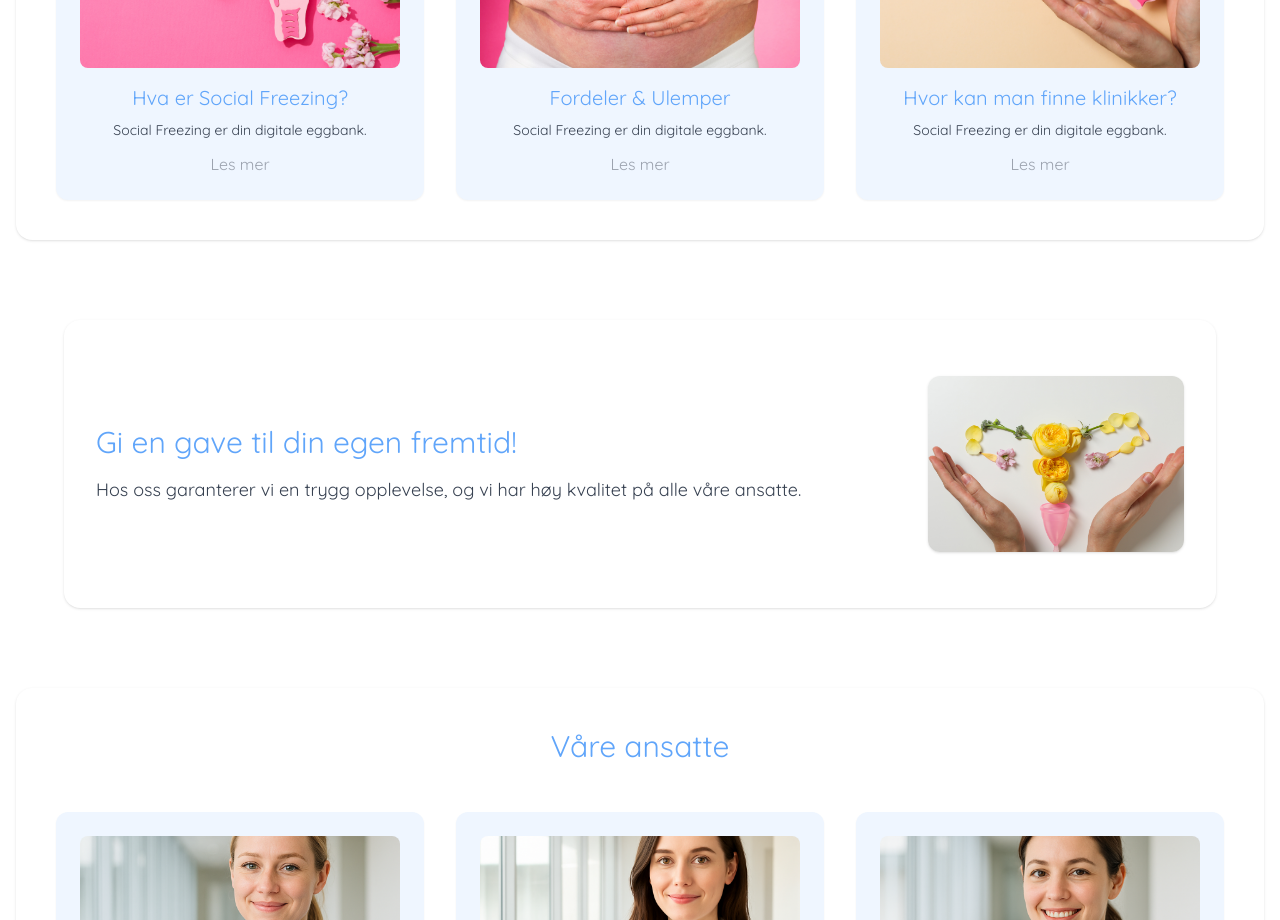
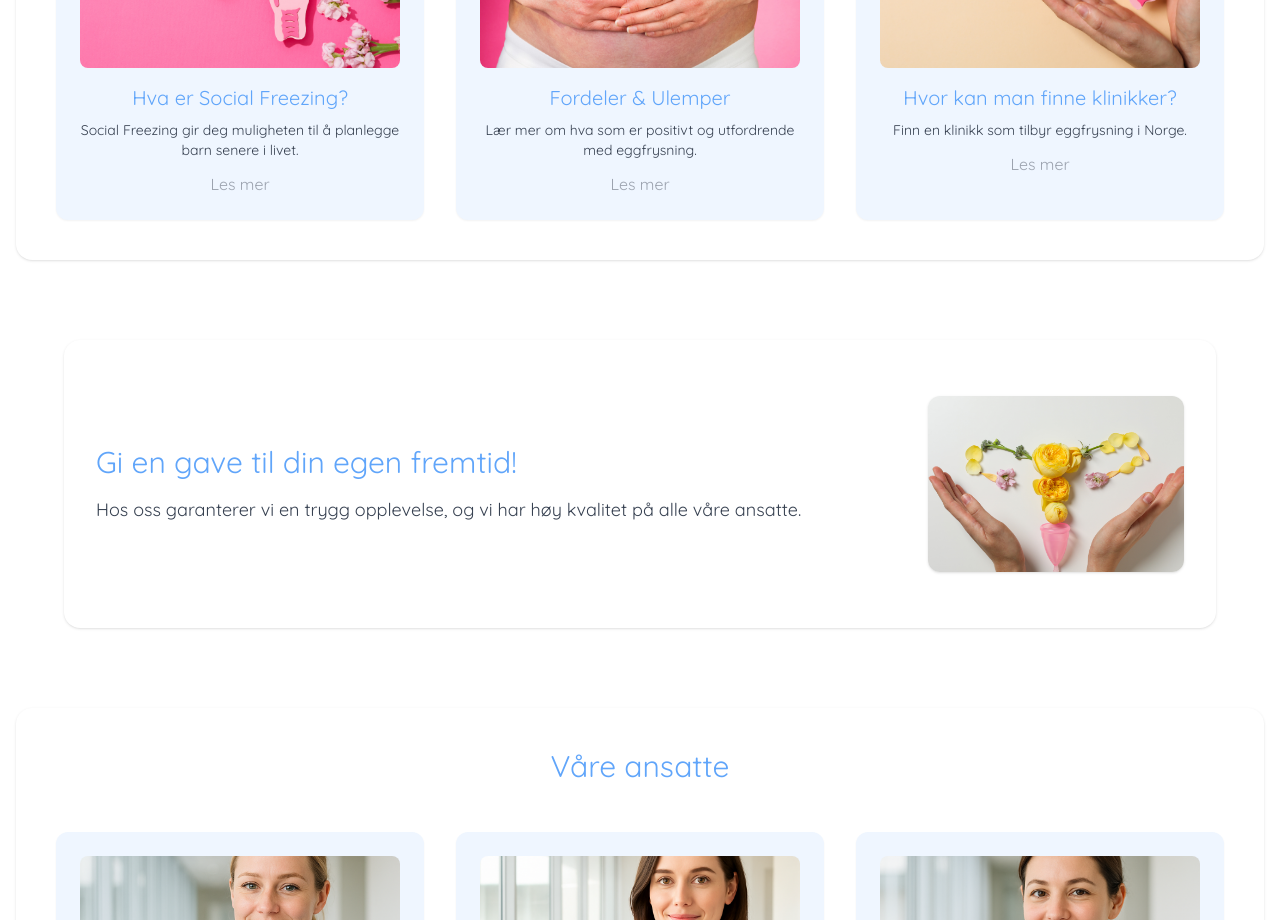
Before and after one commit to mwickmann/social-freezing, a Next.js app: page / in a window 1280 px wide. Shown: the part 1260-2180 px from the top of the page. Built offline with nearby package versions, Linux system fonts and the light colour scheme.

Commit message:
improvements on images and ui

```diff
--- a/app/components/InfoCard.tsx
+++ b/app/components/InfoCard.tsx
@@ -6,9 +6,10 @@ interface InfoCardProps {
   title: string
   image: string
   href: string
+  description: string
 }
 
-export default function InfoCard({ title, image, href }: InfoCardProps) {
+export default function InfoCard({ title, image, href, description }: InfoCardProps) {
   return (
     <Link
       href={href}
@@ -24,7 +25,7 @@ export default function InfoCard({ title, image, href }: InfoCardProps) {
         />
       </div>
       <h3 className="text-xl mb-2">{title}</h3>
-      <p className="text-sm text-gray-700 mb-3">Social Freezing er din digitale eggbank.</p>
+      <p className="text-sm text-gray-700 mb-3">{description}</p>
       <span className="text-gray-400">Les mer</span>
     </Link>
   )
--- a/app/components/InfoSection.tsx
+++ b/app/components/InfoSection.tsx
@@ -1,10 +1,26 @@
 import InfoCard from './InfoCard'
 
 const infoItems = [
-  { title: 'Hva er Social Freezing?', image: '/images/4.png', href: '/info' },
-  { title: 'Fordeler & Ulemper', image: '/images/5.png', href: '/pros' },
-  { title: 'Hvor kan man finne klinikker?', image: '/images/9.png', href: '/clinics' },
+  {
+    title: 'Hva er Social Freezing?',
+    image: '/images/4.png',
+    href: '/info',
+    description: 'Social Freezing gir deg muligheten til å planlegge barn senere i livet.',
+  },
+  {
+    title: 'Fordeler & Ulemper',
+    image: '/images/5.png',
+    href: '/pros',
+    description: 'Lær mer om hva som er positivt og utfordrende med eggfrysning.',
+  },
+  {
+    title: 'Hvor kan man finne klinikker?',
+    image: '/images/9.png',
+    href: '/clinics',
+    description: 'Finn en klinikk som tilbyr eggfrysning i Norge.',
+  },
 ]
+
 
 export default function InfoSection() {
   return (
--- a/app/contact/page.tsx
+++ b/app/contact/page.tsx
@@ -30,7 +30,7 @@ export default function ContactPage() {
 
   return (
     <div className="max-w-xl mx-auto py-16 px-4">
-      <h1 className="text-3xl font-bold mb-6">Kontakt oss</h1>
+      <h1 className="text-3xl font-semibold mb-6">Kontakt oss</h1>
 
       <form onSubmit={handleSubmit} className="space-y-4">
         <input
@@ -62,7 +62,7 @@ export default function ContactPage() {
         <button
           type="submit"
           disabled={status === 'loading'}
-          className="bg-blue-600 text-white px-4 py-2 rounded hover:bg-blue-700"
+          className="bg-blue-600 text-white px-4 py-2 rounded-full hover:bg-blue-700"
         >
           {status === 'loading' ? 'Sender...' : 'Send inn'}
         </button>
--- a/app/pros/page.tsx
+++ b/app/pros/page.tsx
@@ -53,22 +53,22 @@ export default function ProsPage() {
           {[
             {
               title: 'Kostbart',
-              image: '/images/ulempe1.png',
+              image: '/images/2.png',
               text: 'Prosessen kan være dyr og ikke alltid dekket av det offentlige.',
             },
             {
               title: 'Ingen garanti',
-              image: '/images/ulempe2.png',
+              image: '/images/8.png',
               text: 'Det er ingen garanti for at eggene fører til graviditet senere.',
             },
             {
               title: 'Krevende behandling',
-              image: '/images/ulempe3.png',
+              image: '/images/6.png',
               text: 'Hormonsprøyter og egguttak kan være fysisk og psykisk krevende.',
             },
             {
               title: 'Aldersbegrensning',
-              image: '/images/ulempe4.png',
+              image: '/images/3.png',
               text: 'Man må gjennomføre innsetting før en viss alder.',
             },
           ].map((item, i) => (
```
